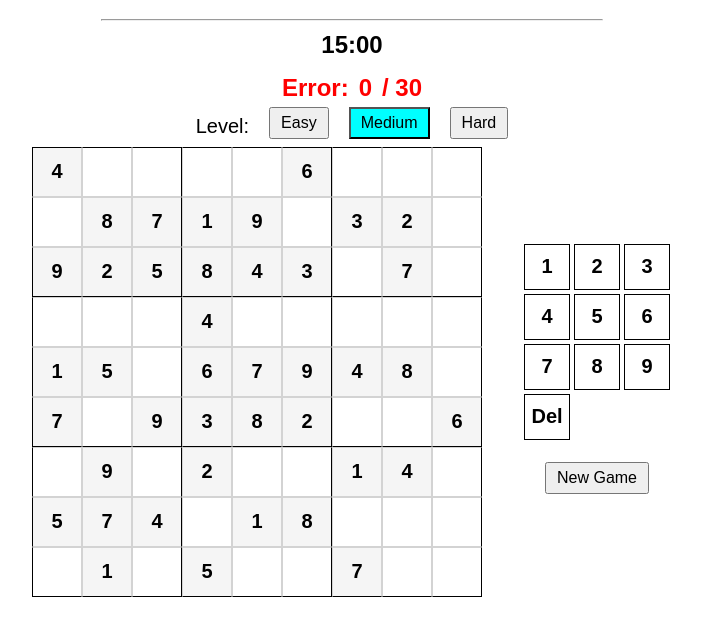
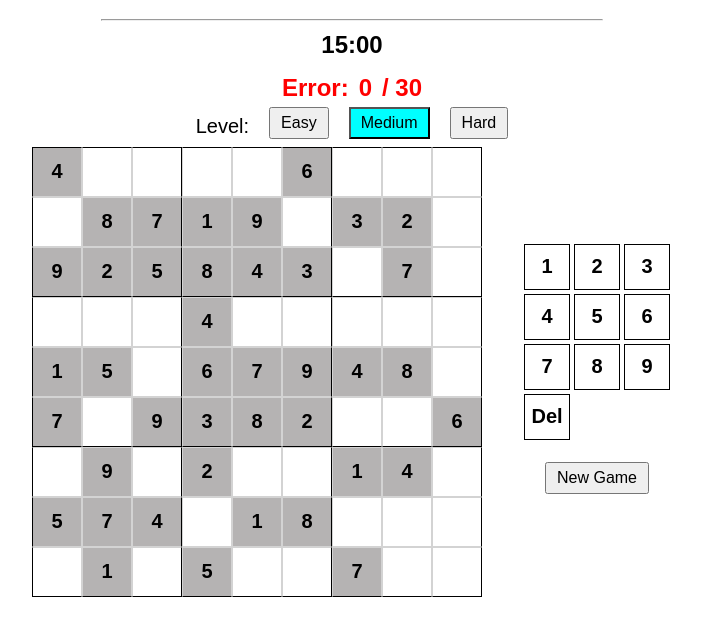
Before and after one commit to ryoko-yamamoto/javascript-sudoku, a plain HTML site: page index.html in a window 1280 px wide. Shown: the part 61-696 px from the top of the page, without its empty margins (288-989 px from the left). Drawn offline with Linux system fonts and the light colour scheme.

Commit message:
change color

```diff
--- a/styles.css
+++ b/styles.css
@@ -76,7 +76,7 @@ hr {
 }
 
 .tile-start {
-  background-color: whitesmoke;
+  background-color: rgb(181, 179, 179);
 }
 
 .horizontal-line {
```
